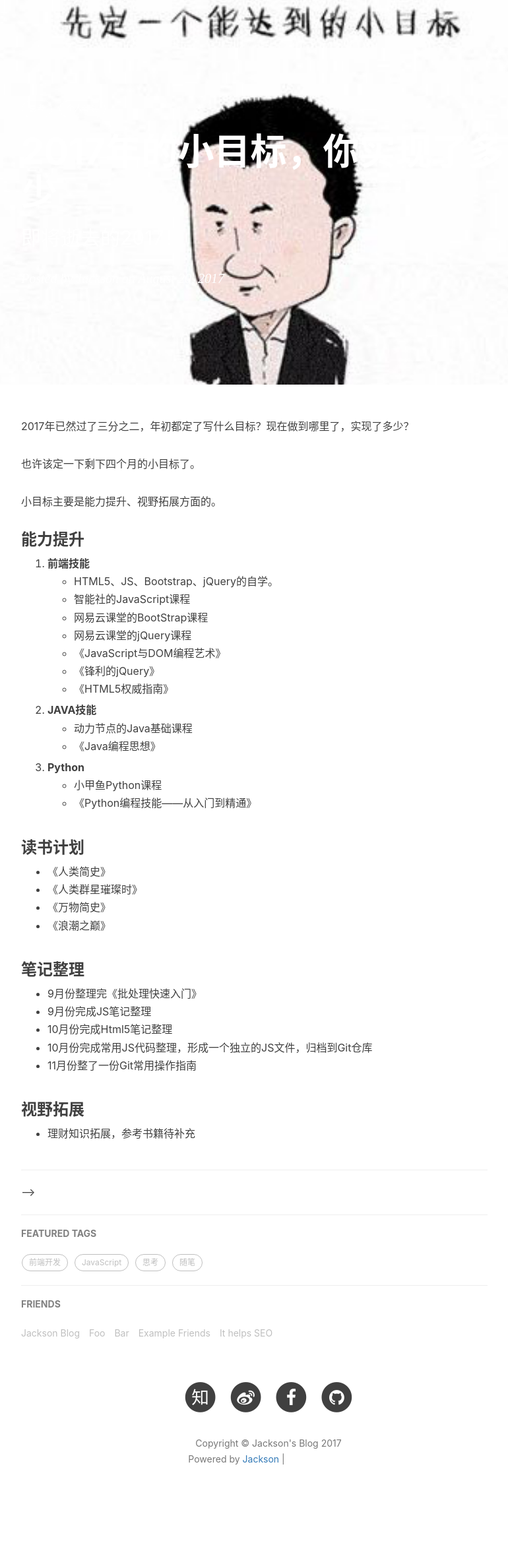
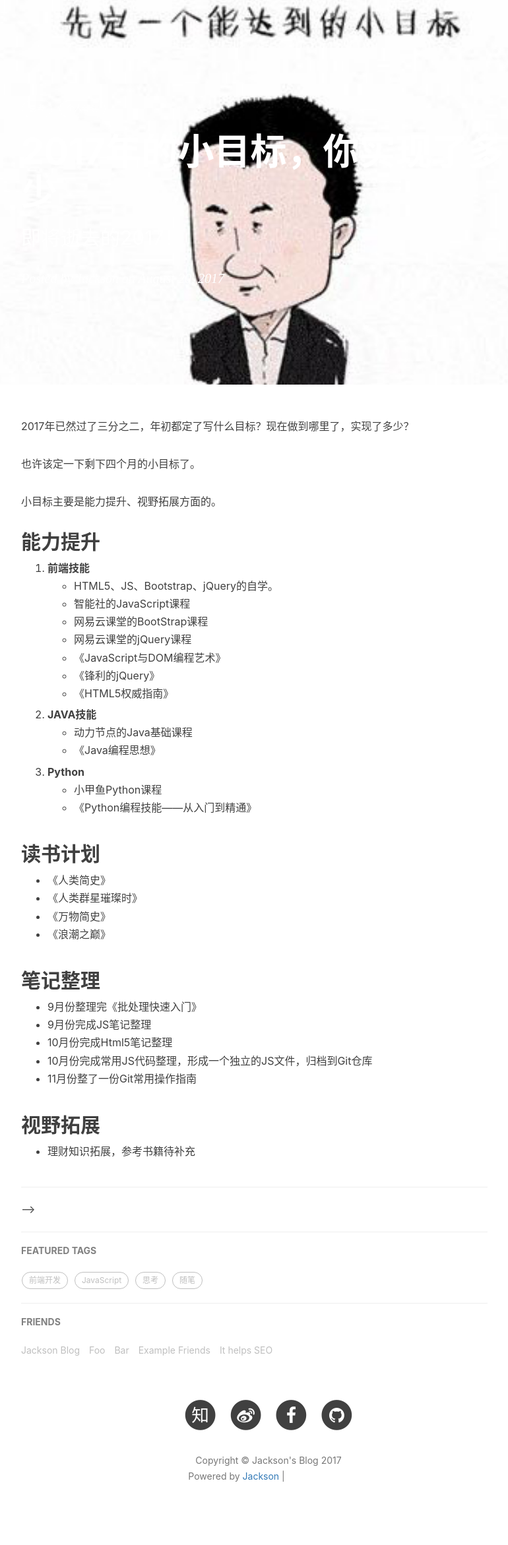
Before and after one commit to jacksoncode/blog, a Jekyll site: the page built from _posts/2017-08-20-just-want-do-something-.markdown, in a window 1280 px wide. Shown: the whole page at 66% size, without its empty margins (233-1003 px from the left). Built offline with Jekyll 4.4.1, drawn with Linux system fonts in a browser that asks for light colours; nearby versions of some CDN libraries; comment, search, counter and statistics services are not loaded; before the commit the page ends 2316 px from its top, so only the background shows below that; grey boxes are pictures that could not be loaded.

Commit message:
commit file throug Batch

```diff
--- a/_posts/2017-08-20-just-want-do-something-.markdown
+++ b/_posts/2017-08-20-just-want-do-something-.markdown
@@ -16,7 +16,7 @@ tags:
 
 小目标主要是能力提升、视野拓展方面的。
 
-### 能力提升
+## 能力提升
 
 1. **前端技能**
     * HTML5、JS、Bootstrap、jQuery的自学。
@@ -33,18 +33,18 @@ tags:
     * 小甲鱼Python课程
     * 《Python编程技能——从入门到精通》
 
-### 读书计划
+## 读书计划
 * 《人类简史》
 * 《人类群星璀璨时》
 * 《万物简史》
 * 《浪潮之巅》
 
-### 笔记整理
+## 笔记整理
 * 9月份整理完《批处理快速入门》
 * 9月份完成JS笔记整理
 * 10月份完成Html5笔记整理
 * 10月份完成常用JS代码整理，形成一个独立的JS文件，归档到Git仓库
 * 11月份整了一份Git常用操作指南
 
-### 视野拓展
+## 视野拓展
 * 理财知识拓展，参考书籍待补充
```
